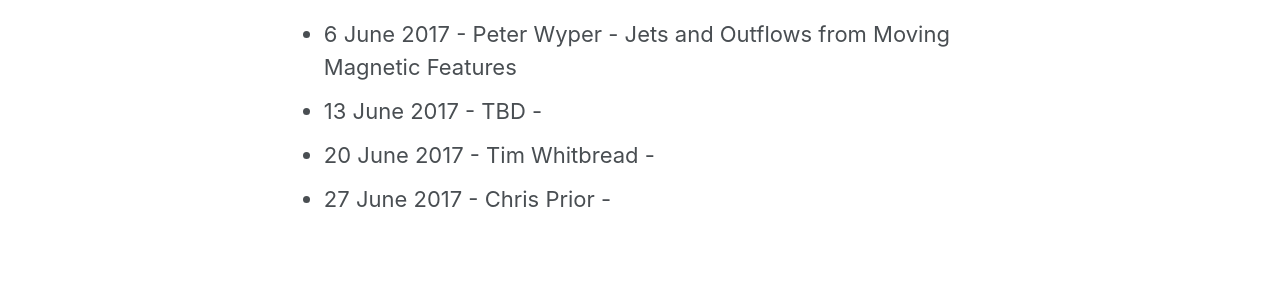
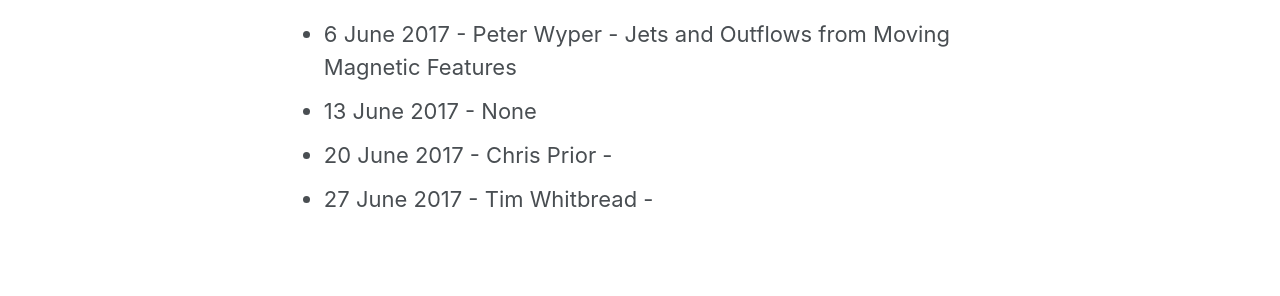
Before and after one commit to lowderchris/lowderchris.github.io, a Jekyll site: the page built from _pages/mhd-seminar.md, in a window 1280 px wide and 1360 px high. Shown: the part 875-1171 px from the top of the window. Built offline with Jekyll 4.4.1, drawn with Linux system fonts in a browser that asks for light colours.

Commit message:
Updated MHD schedule

```diff
--- a/_pages/mhd-seminar.md
+++ b/_pages/mhd-seminar.md
@@ -13,6 +13,6 @@ Our research group conducts a regular series of seminars to highlight research o
 - 23 May 2017 - Marion Weinzierl - A discussion of Active Region NOAA 12192/12209 - [(McMaken & Petrie 2017)](http://iopscience.iop.org/article/10.3847/1538-4357/aa6d0b/meta) [(Sun et al. 2015)](http://iopscience.iop.org/article/10.1088/2041-8205/804/2/L28/meta) [(Thalmann et al. 2015)](http://iopscience.iop.org/article/10.1088/2041-8205/801/2/L23/meta)
 - 30 May 2017 - Chris Lowder - A few words on automated model magnetic flux rope detection, and a preview of things to come at NAM
 - 6 June 2017 - Peter Wyper - Jets and Outflows from Moving Magnetic Features
-- 13 June 2017 - TBD -
-- 20 June 2017 - Tim Whitbread -
-- 27 June 2017 - Chris Prior -
+- 13 June 2017 - None
+- 20 June 2017 - Chris Prior -
+- 27 June 2017 - Tim Whitbread -
```
